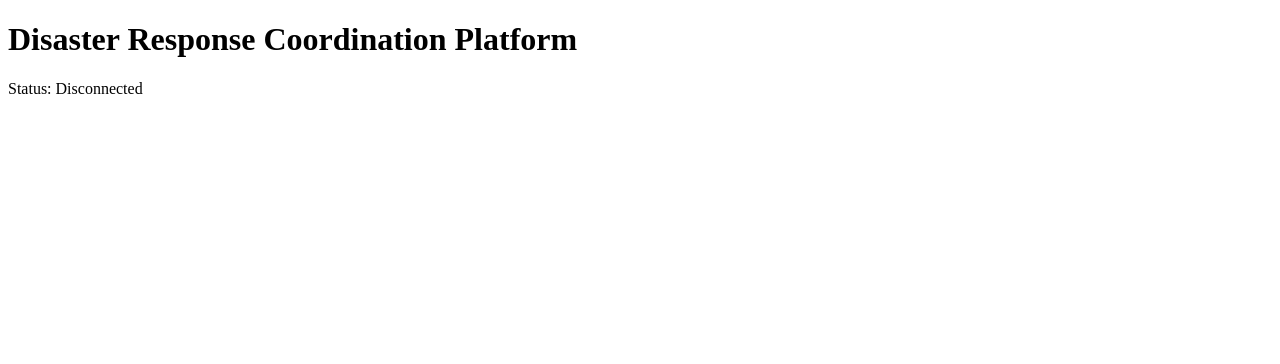
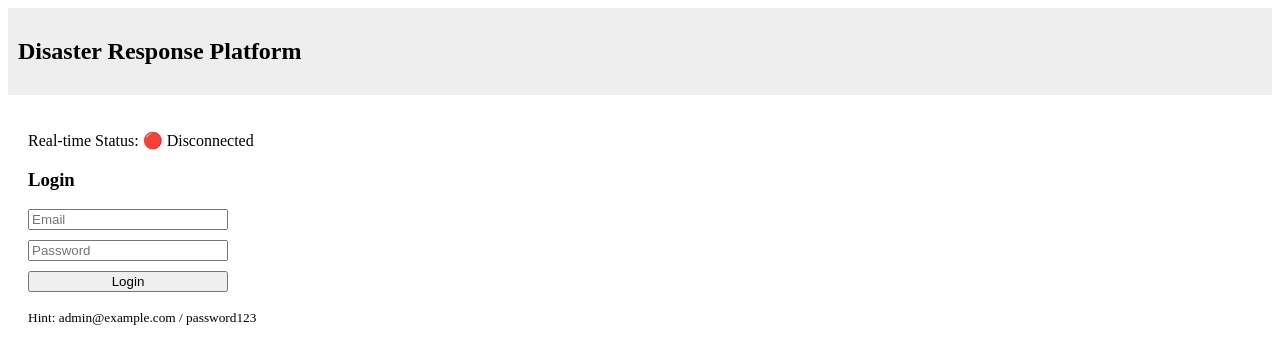
Before and after one commit to Rohit-MK2k/disaster-response-coordination-platform, a React (Vite) app in the folder apps/web/: page / in a window 1280 px wide. Shown: the top 364 px of the page. Built offline with nearby package versions, Linux system fonts and the light colour scheme; no server answers.

Commit message:
feat(web): add login form and auth interceptor

```diff
--- a/apps/web/package.json
+++ b/apps/web/package.json
@@ -4,6 +4,7 @@
   "type": "module",
   "dependencies": {
     "@drp/shared-types": "*",
+    "axios": "^1.20.0",
     "react": "^19.3.0",
     "react-dom": "^19.3.0",
     "socket.io-client": "^4.8.4"
--- a/apps/web/src/App.tsx
+++ b/apps/web/src/App.tsx
@@ -1,25 +1,98 @@
 import React, { useEffect, useState } from 'react';
 import { io } from 'socket.io-client';
+import { apiClient } from './api';
+import { AuthenticatedUser } from '@drp/shared-types';
 
 const socket = io('http://localhost:3000');
 
 export const App = () => {
   const [connected, setConnected] = useState(false);
+  const [user, setUser] = useState<AuthenticatedUser | null>(null);
+
+  const [email, setEmail] = useState('');
+  const [password, setPassword] = useState('');
+  const [error, setError] = useState('');
 
   useEffect(() => {
     socket.on('connect', () => setConnected(true));
     socket.on('disconnect', () => setConnected(false));
-
     return () => {
       socket.off('connect');
       socket.off('disconnect');
     };
   }, []);
 
+  // Check health on mount
+  useEffect(() => {
+    const token = localStorage.getItem('authToken');
+    if (token) {
+      apiClient.get('/health')
+        .then(res => {
+          if (res.data.user) setUser(res.data.user);
+        })
+        .catch(() => {
+          localStorage.removeItem('authToken');
+          setUser(null);
+        });
+    }
+  }, []);
+
+  const handleLogin = async (e: React.FormEvent) => {
+    e.preventDefault();
+    try {
+      const res = await apiClient.post('/auth/login', { email, password });
+      const { token, role, name, id } = res.data;
+      localStorage.setItem('authToken', token);
+      setUser({ id, role }); // In a real app we'd have the full auth user
+      setError('');
+    } catch (err) {
+      setError('Invalid credentials');
+    }
+  };
+
+  const handleLogout = () => {
+    localStorage.removeItem('authToken');
+    setUser(null);
+  };
+
   return (
     <div>
-      <h1>Disaster Response Coordination Platform</h1>
-      <p>Status: {connected ? 'Connected to Real-time Server' : 'Disconnected'}</p>
+      <header style={{ display: 'flex', justifyContent: 'space-between', padding: '10px', background: '#eee' }}>
+        <h2>Disaster Response Platform</h2>
+        {user && (
+          <div>
+            <span>Role: <strong>{user.role}</strong></span>
+            <button onClick={handleLogout} style={{ marginLeft: '10px' }}>Logout</button>
+          </div>
+        )}
+      </header>
+
+      <main style={{ padding: '20px' }}>
+        <p>Real-time Status: {connected ? '🟢 Connected' : '🔴 Disconnected'}</p>
+
+        {!user ? (
+          <div>
+            <h3>Login</h3>
+            {error && <p style={{ color: 'red' }}>{error}</p>}
+            <form onSubmit={handleLogin} style={{ display: 'flex', flexDirection: 'column', width: '200px', gap: '10px' }}>
+              <input type="email" placeholder="Email" value={email} onChange={e => setEmail(e.target.value)} required />
+              <input type="password" placeholder="Password" value={password} onChange={e => setPassword(e.target.value)} required />
+              <button type="submit">Login</button>
+            </form>
+            <p><small>Hint: admin@example.com / password123</small></p>
+          </div>
+        ) : (
+          <div>
+            <h3>Welcome!</h3>
+            <p>You are logged in as a <strong>{user.role}</strong>.</p>
+            {user.role === 'admin' ? (
+              <p>You have full access to create, edit, and delete.</p>
+            ) : (
+              <p>You can create and edit, but you cannot delete.</p>
+            )}
+          </div>
+        )}
+      </main>
     </div>
   );
 };
--- /dev/null
+++ b/apps/web/src/api.ts
@@ -0,0 +1,11 @@
+import axios from 'axios';
+
+export const apiClient = axios.create({ baseURL: 'http://localhost:3000' });
+
+apiClient.interceptors.request.use((config) => {
+  const token = localStorage.getItem('authToken');
+  if (token) {
+    config.headers.Authorization = `Bearer ${token}`;
+  }
+  return config;
+});
```
Also changed, not shown: apps/web/tsconfig.json (+3 -4 lines).
